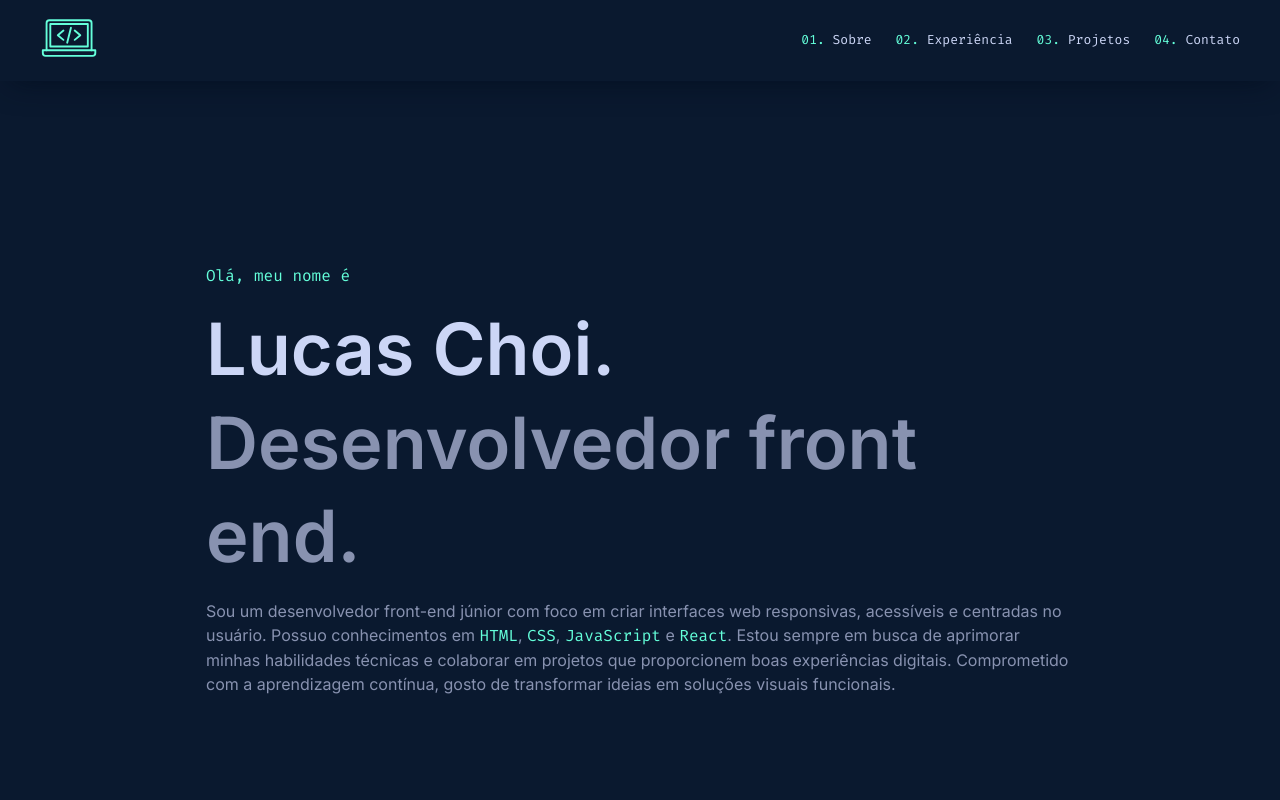
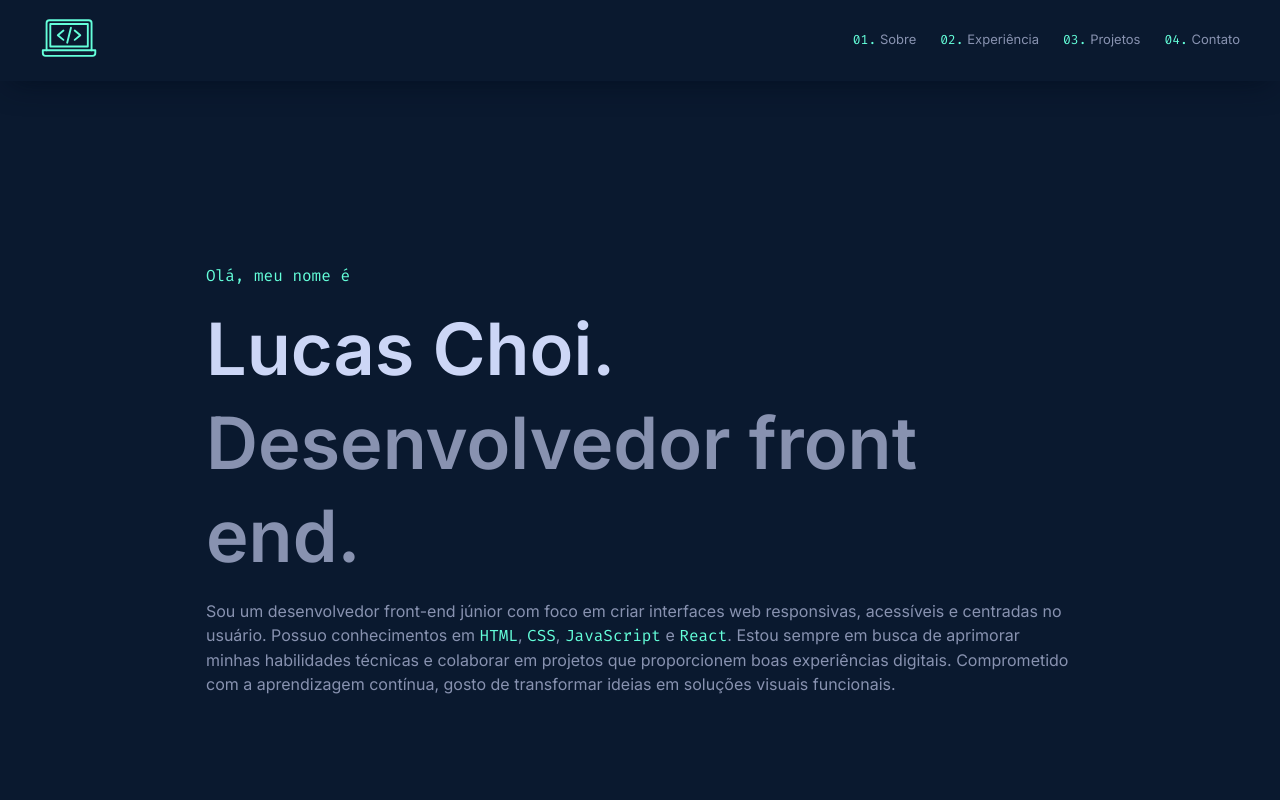
Before and after one commit to wbchoi/portfolio, a React (Vite) app: page / in a window 1280 px wide. Shown: the top 800 px of the page. Built offline with nearby package versions, Linux system fonts and the light colour scheme.

Commit message:
add react-scroll to navbar

```diff
--- a/package.json
+++ b/package.json
@@ -11,7 +11,8 @@
   },
   "dependencies": {
     "react": "^19.1.0",
-    "react-dom": "^19.1.0"
+    "react-dom": "^19.1.0",
+    "react-scroll": "^1.9.3"
   },
   "devDependencies": {
     "@eslint/js": "^9.25.0",
--- a/src/components/About.jsx
+++ b/src/components/About.jsx
@@ -4,7 +4,7 @@ import profileImg from "../assets/profile-img.jpg";
 
 const About = () => {
   return (
-    <section className={styles.aboutSection}>
+    <section className={styles.aboutSection} id="about">
       <div className={styles.aboutContainer}>
         <div className={styles.aboutMeText}>
           <div className={styles.topic}>
--- a/src/components/Contact.jsx
+++ b/src/components/Contact.jsx
@@ -5,7 +5,7 @@ import linkedinIcon from "../assets/icons-linkedin.svg";
 
 const Contact = () => {
   return (
-    <section className={styles.contactSection}>
+    <section className={styles.contactSection} id="contact">
       <div className={styles.contactContainer}>
         <div className={styles.topic}>
           <span>04.</span>
--- a/src/components/Experiences.jsx
+++ b/src/components/Experiences.jsx
@@ -3,7 +3,7 @@ import styles from "./Experiences.module.css";
 
 const Experiences = () => {
   return (
-    <section className={styles.experiencesSection}>
+    <section className={styles.experiencesSection} id="experiences">
       <div className={styles.experiencesContainer}>
         <div className={styles.topic}>
           <span>02.</span>
--- a/src/components/Header.jsx
+++ b/src/components/Header.jsx
@@ -1,4 +1,4 @@
-import React from "react";
+import { Link, animateScroll as scroll } from "react-scroll";
 import logo from "../assets/logo.svg";
 import styles from "./Header.module.css";
 
@@ -6,7 +6,7 @@ const Header = () => {
   return (
     <header className={styles.header}>
       <div className={styles.logo}>
-        <a href="#">
+        <a onClick={() => scroll.scrollToTop()}>
           <img src={logo} alt="logo" />
         </a>
       </div>
@@ -14,16 +14,24 @@ const Header = () => {
       <nav>
         <ul className={styles.navbar}>
           <li>
-            <span>01.</span> Sobre
+            <Link to="about" smooth={true} duration={500} offset={-150} className={styles.navigation}>
+              <span>01.</span> Sobre
+            </Link>
           </li>
           <li>
-            <span>02.</span> Experiência
+            <Link to="experiences" smooth={true} duration={500} offset={-150} className={styles.navigation}>
+              <span>02.</span> Experiência
+            </Link>
           </li>
           <li>
-            <span>03.</span> Projetos
+            <Link to="projects" smooth={true} duration={500} offset={-150} className={styles.navigation}>
+              <span>03.</span> Projetos
+            </Link>
           </li>
           <li>
-            <span>04.</span> Contato
+            <Link to="contact" smooth={true} duration={500} className={styles.navigation}>
+              <span>04.</span> Contato
+            </Link>
           </li>
         </ul>
       </nav>
--- a/src/components/Header.module.css
+++ b/src/components/Header.module.css
@@ -15,6 +15,10 @@
 .logo {
   img {
     width: 3.75rem;
+
+    &:hover {
+      cursor: pointer;
+    }
   }
 }
 
@@ -31,7 +35,7 @@
     color: var(--lightest-slate);
   }
 
-  li:hover {
+  .navigation:hover {
     cursor: pointer;
     color: var(--green);
   }
--- a/src/components/Projects.jsx
+++ b/src/components/Projects.jsx
@@ -8,7 +8,7 @@ import externalIcon from "../assets/icon-external-link.svg";
 
 const Projects = () => {
   return (
-    <section className={styles.projectsSection}>
+    <section className={styles.projectsSection} id="projects">
       <div className={styles.topic}>
         <span>03.</span>
         <h3>Projetos</h3>
```
Also changed, not shown: 1 other file (tests, documents, lock files or other folders).
